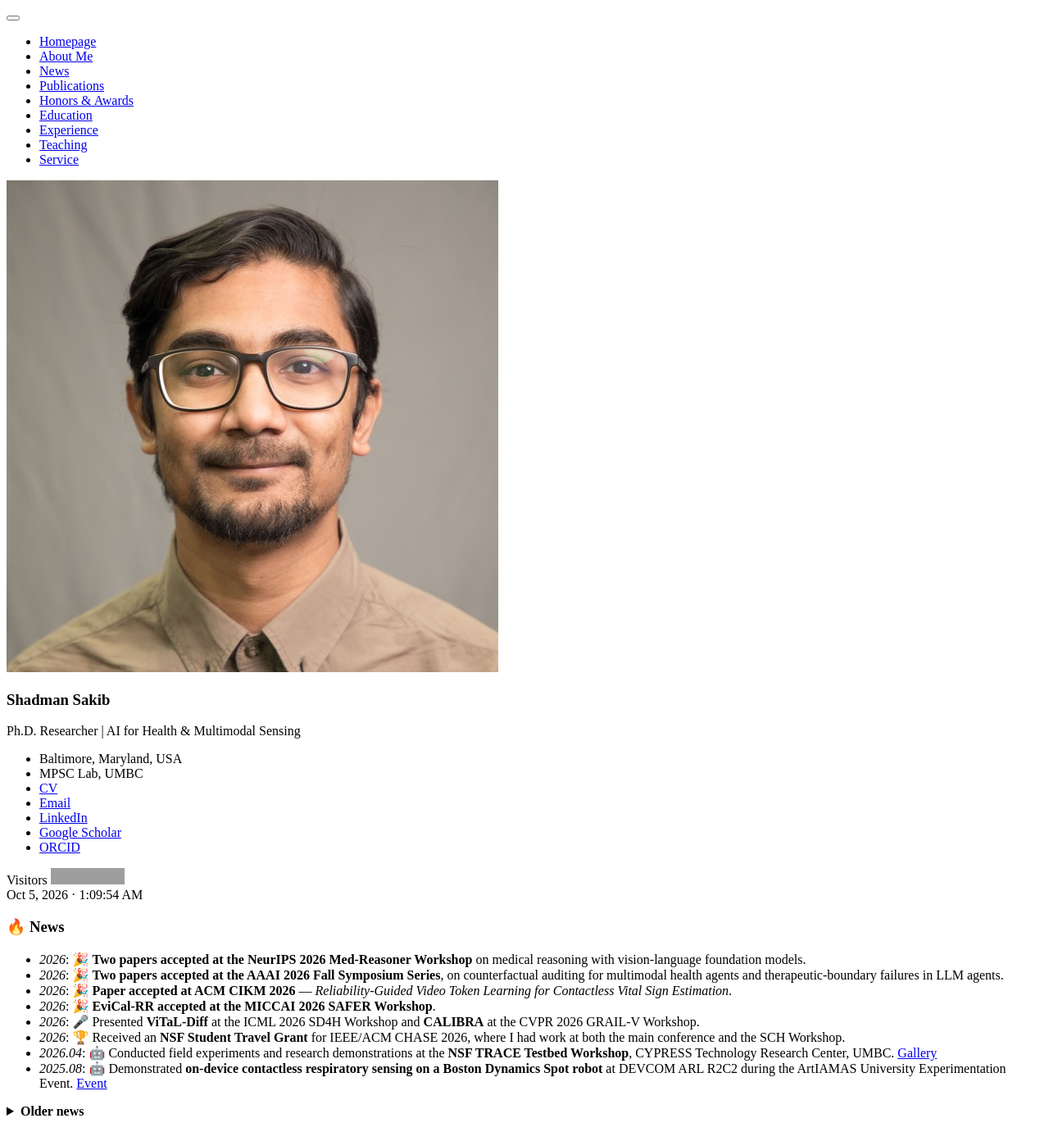
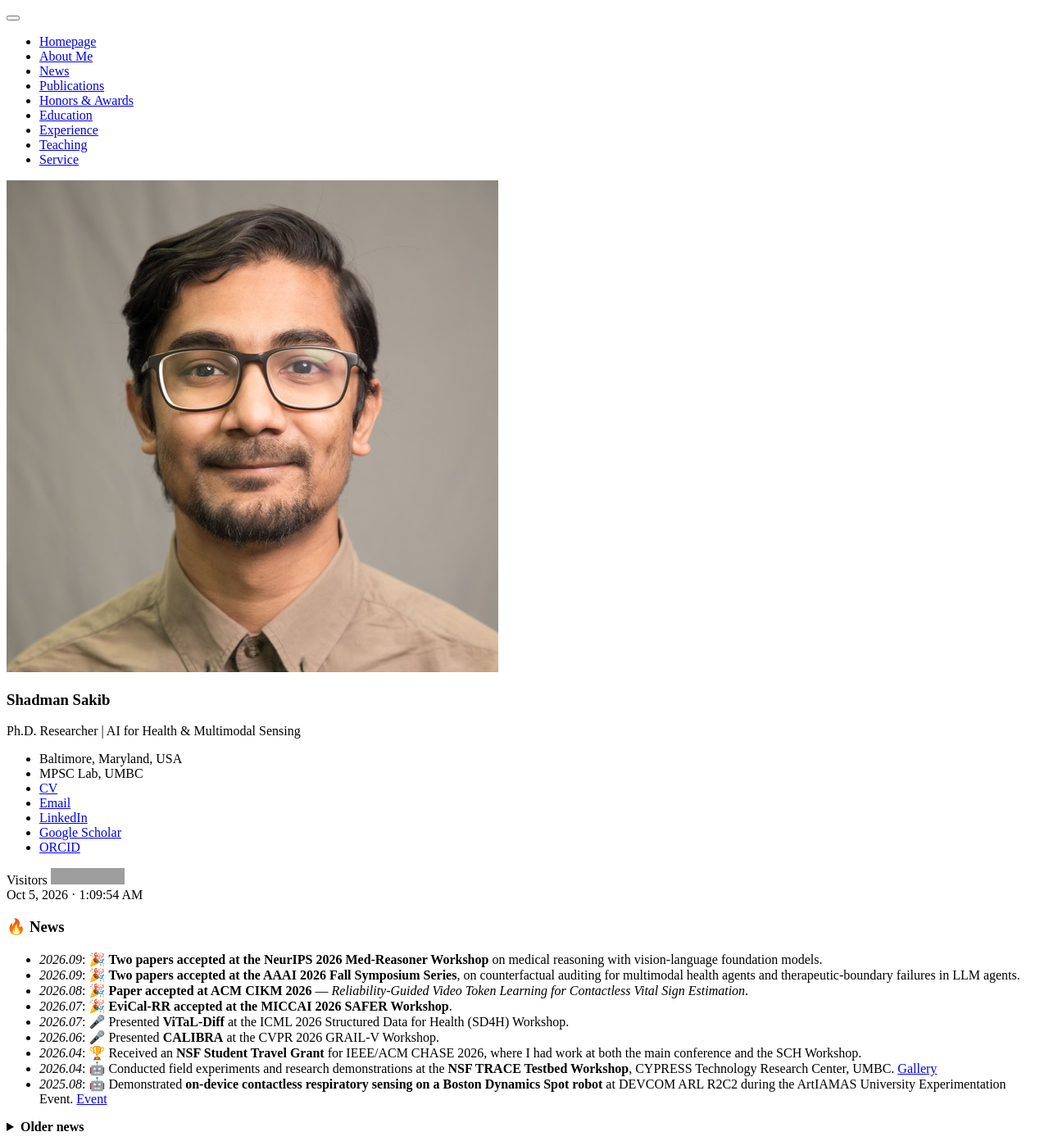
Before and after one commit to sakibshadman/sakibshadman.github.io, a Jekyll site: the page built from _pages/includes/news.md, in a window 1280 px wide. Shown: the whole page at 82% size. Built offline with Jekyll 4.4.1, drawn with Linux system fonts in a browser that asks for light colours; our own code applies the rules of GitHub Pages for plain Markdown files; grey boxes are pictures that could not be loaded.

Commit message:
Update news.md

```diff
--- a/_pages/includes/news.md
+++ b/_pages/includes/news.md
@@ -1,39 +1,29 @@
 # 🔥 News
 
-- *2026*: 🎉 **Two papers accepted at the NeurIPS 2026 Med-Reasoner Workshop** on medical reasoning with vision-language foundation models.
-- *2026*: 🎉 **Two papers accepted at the AAAI 2026 Fall Symposium Series**, on counterfactual auditing for multimodal health agents and therapeutic-boundary failures in LLM agents.
-- *2026*: 🎉 **Paper accepted at ACM CIKM 2026** — *Reliability-Guided Video Token Learning for Contactless Vital Sign Estimation*.
-- *2026*: 🎉 **EviCal-RR accepted at the MICCAI 2026 SAFER Workshop**.
-- *2026*: 🎤 Presented **ViTaL-Diff** at the ICML 2026 SD4H Workshop and **CALIBRA** at the CVPR 2026 GRAIL-V Workshop.
-- *2026*: 🏆 Received an **NSF Student Travel Grant** for IEEE/ACM CHASE 2026, where I had work at both the main conference and the SCH Workshop.
+- *2026.09*: 🎉 **Two papers accepted at the NeurIPS 2026 Med-Reasoner Workshop** on medical reasoning with vision-language foundation models.
+- *2026.09*: 🎉 **Two papers accepted at the AAAI 2026 Fall Symposium Series**, on counterfactual auditing for multimodal health agents and therapeutic-boundary failures in LLM agents.
+- *2026.08*: 🎉 **Paper accepted at ACM CIKM 2026** — *Reliability-Guided Video Token Learning for Contactless Vital Sign Estimation*.
+- *2026.07*: 🎉 **EviCal-RR accepted at the MICCAI 2026 SAFER Workshop**.
+- *2026.07*: 🎤 Presented **ViTaL-Diff** at the ICML 2026 Structured Data for Health (SD4H) Workshop.
+- *2026.06*: 🎤 Presented **CALIBRA** at the CVPR 2026 GRAIL-V Workshop.
+- *2026.04*: 🏆 Received an **NSF Student Travel Grant** for IEEE/ACM CHASE 2026, where I had work at both the main conference and the SCH Workshop.
 - *2026.04*: 🤖 Conducted field experiments and research demonstrations at the **NSF TRACE Testbed Workshop**, CYPRESS Technology Research Center, UMBC. [Gallery](https://cypress.umbc.edu/testbed/trace/gallery/)
 - *2025.08*: 🤖 Demonstrated **on-device contactless respiratory sensing on a Boston Dynamics Spot robot** at DEVCOM ARL R2C2 during the ArtIAMAS University Experimentation Event. [Event](https://artiamas.umd.edu/2137-2/)
-
 
 <details>
 <summary><strong>Older news</strong></summary>
 
 <ul>
 
-<li>
-<em>2025</em>: Published work at <strong>IEEE ICMLA 2025</strong> (RespFormer), <strong>IEEE SmartComp 2025</strong> (E2RespUNet), and <strong>IEEE/ACM CHASE 2025</strong> (RRPIPS).
-</li>
+<li><em>2025</em>: Published work at <strong>IEEE ICMLA 2025</strong> (RespFormer), <strong>IEEE SmartComp 2025</strong> (E2RespUNet), and <strong>IEEE/ACM CHASE 2025</strong> (RRPIPS).</li>
 
-<li>
-<em>2025</em>: Published a survey on <strong>remote photoplethysmography for contactless health sensing</strong> in <em>WIREs Data Mining and Knowledge Discovery</em>.
-</li>
+<li><em>2025</em>: Published a survey on <strong>remote photoplethysmography for contactless health sensing</strong> in <em>WIREs Data Mining and Knowledge Discovery</em>.</li>
 
-<li>
-<em>2025.08</em>: Completed my <strong>M.Sc. in Information Systems (AI/ML Track)</strong> at UMBC with a <strong>4.00/4.00 CGPA</strong>.
-</li>
+<li><em>2025.08</em>: Completed my <strong>M.Sc. in Information Systems (AI/ML Track)</strong> at UMBC with a <strong>4.00/4.00 CGPA</strong>.</li>
 
-<li>
-<em>2025.05</em>: Joined the <strong>Center for Real-time Distributed Sensing and Autonomy (CARDS)</strong> for collaborative research with the DEVCOM Army Research Laboratory.
-</li>
+<li><em>2025.05</em>: Joined the <strong>Center for Real-time Distributed Sensing and Autonomy (CARDS)</strong> for collaborative research with the DEVCOM Army Research Laboratory.</li>
 
-<li>
-<em>2024.01</em>: Began my <strong>Ph.D. in Information Systems at UMBC</strong> and joined the MPSC Lab.
-</li>
+<li><em>2024.01</em>: Began my <strong>Ph.D. in Information Systems at UMBC</strong> and joined the MPSC Lab.</li>
 
 </ul>
 
```
